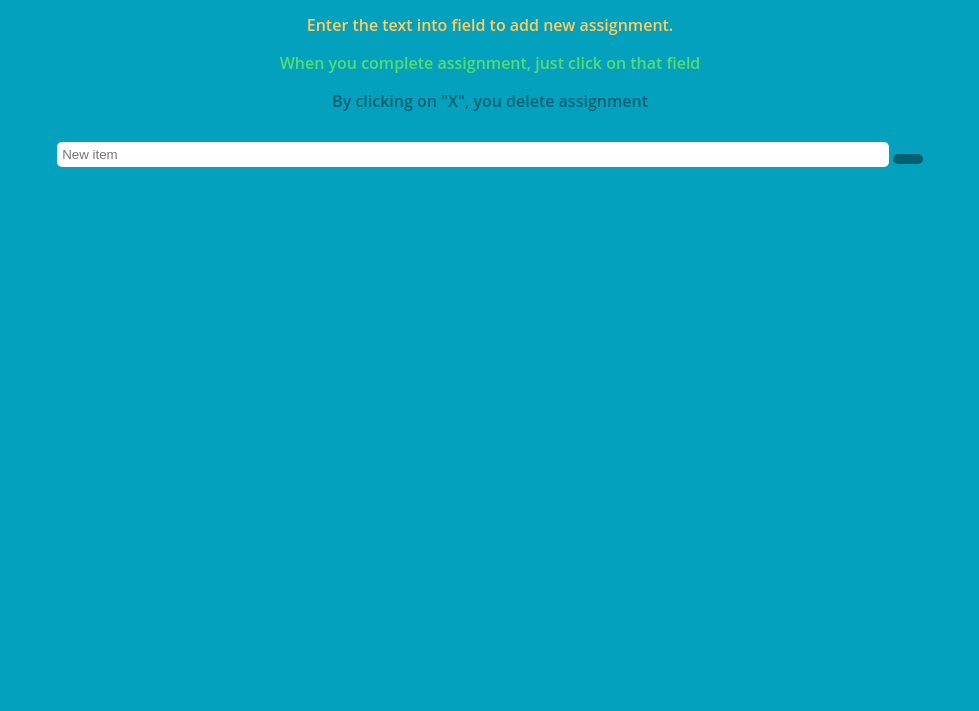
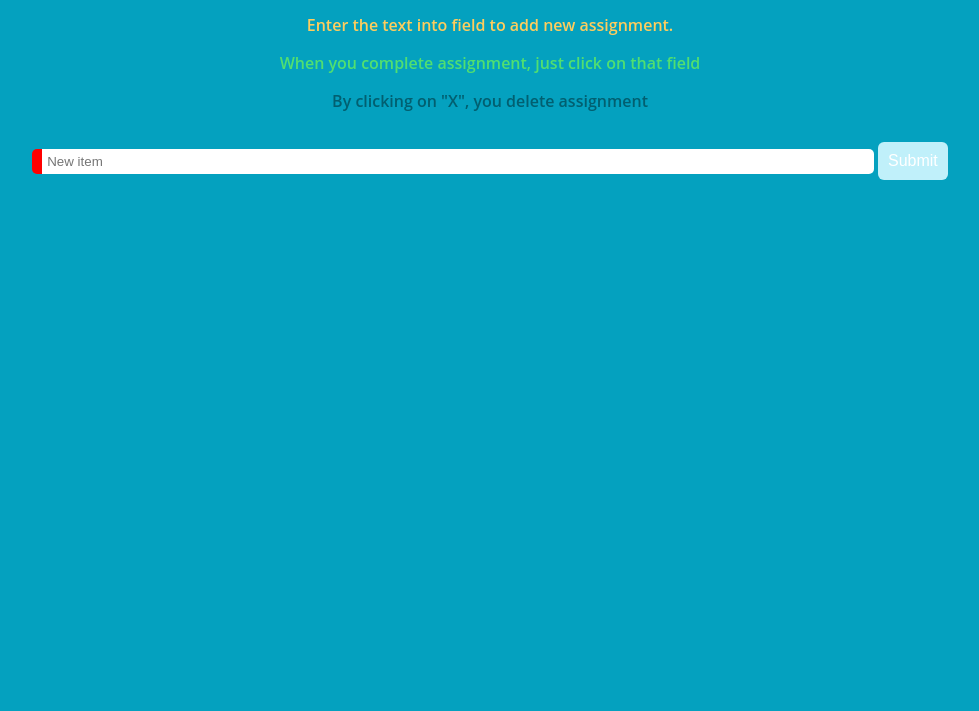
Before and after one commit to CallMeChero/vanilla_js_todo, a plain HTML site: page index.html in a window 1280 px wide. Shown: the part 89-800 px from the top of the page, without its empty margins (150-1129 px from the left). Drawn offline with Linux system fonts and the light colour scheme.

Commit message:
Add method for changing css class if the userInput has been submitted or just empty

```diff
--- a/index.html
+++ b/index.html
@@ -6,6 +6,8 @@
     <meta http-equiv="X-UA-Compatible" content="ie=edge">
     <title>My todo list</title>
     <link rel="stylesheet" href="style.css">
+    <link rel="shortcut icon" href="http://sstatic.net/so/favicon.ico">
+
 </head>
 <body>
     <div class="container">
@@ -29,7 +31,7 @@
 		<div class="row">
 			<div class="col-12">
 				<input id="userInput" type="text" placeholder="New item" maxlength="27">
-				<button id="enter"><i class="fas fa-pencil-alt"></i></button>
+				<button type="button" class="btn btn-primary" id="enter">Submit</button>
 			</div>
 		</div>
 
--- a/style.css
+++ b/style.css
@@ -39,17 +39,15 @@ p {
 
 
 #enter {
-	border: none;
-	padding: 5px 15px;
-	border-radius: 5px;
-	color: #04A1BF;
-	background-color: #025F70;
-	transition: all 0.75s ease;
-	-webkit-transition: all 0.75s ease;
-	-moz-transition: all 0.75s ease;
-	-ms-transition: all 0.75s ease;
-	-o-transition: all 0.75 ease;
-	font-weight: normal;
+    background-color: rgb(192, 240, 250); /* Green */
+    border: none;
+    color: white;
+    padding: 10px 10px;
+    text-align: center;
+    text-decoration: none;
+    display: inline-block;
+    font-size:16px;
+    border-radius: 6px;
 }
 
 #enter:hover{
@@ -97,12 +95,21 @@ input {
 	border-radius: 5px;
 	min-width: 65%;
 	padding: 5px;
-	border: none;
+    border: none;
+    border-left: 10px solid red;
+}
+
+.validatedInput {
+	border-radius: 5px;
+	min-width: 65%;
+	padding: 5px;
+    border: none;
+    border-left: 10px solid green;
 }
 
 
 .done {
-	background: #51DF70 !important;
+	background: #51DF70;
 	color: #00891E;
 }
 
--- a/todo.js
+++ b/todo.js
@@ -26,7 +26,7 @@ function createListElement() {
     deleteButtonX = document.createTextNode("X");
     deleteButton.appendChild(deleteButtonX);
     li.appendChild(deleteButton);
-    deleteButton.addEventListener("click", deleteItem)
+    deleteButton.addEventListener("click", deleteItem);
 
     function deleteItem() {
         li.classList.toggle("delete");
@@ -40,8 +40,12 @@ function AddListAfterClick() {
 }
 
 function AddListAfterEnter(event) {
-    if(inputLength() > 0 && event.which === 13) {
-        createListElement();
+    if(inputLength() > 0) {
+        userInput.classList.add('validatedInput')
+        if(event.which === 13) {
+            createListElement();
+            userInput.classList.remove('validatedInput')
+        }
     }
 }
 
```
